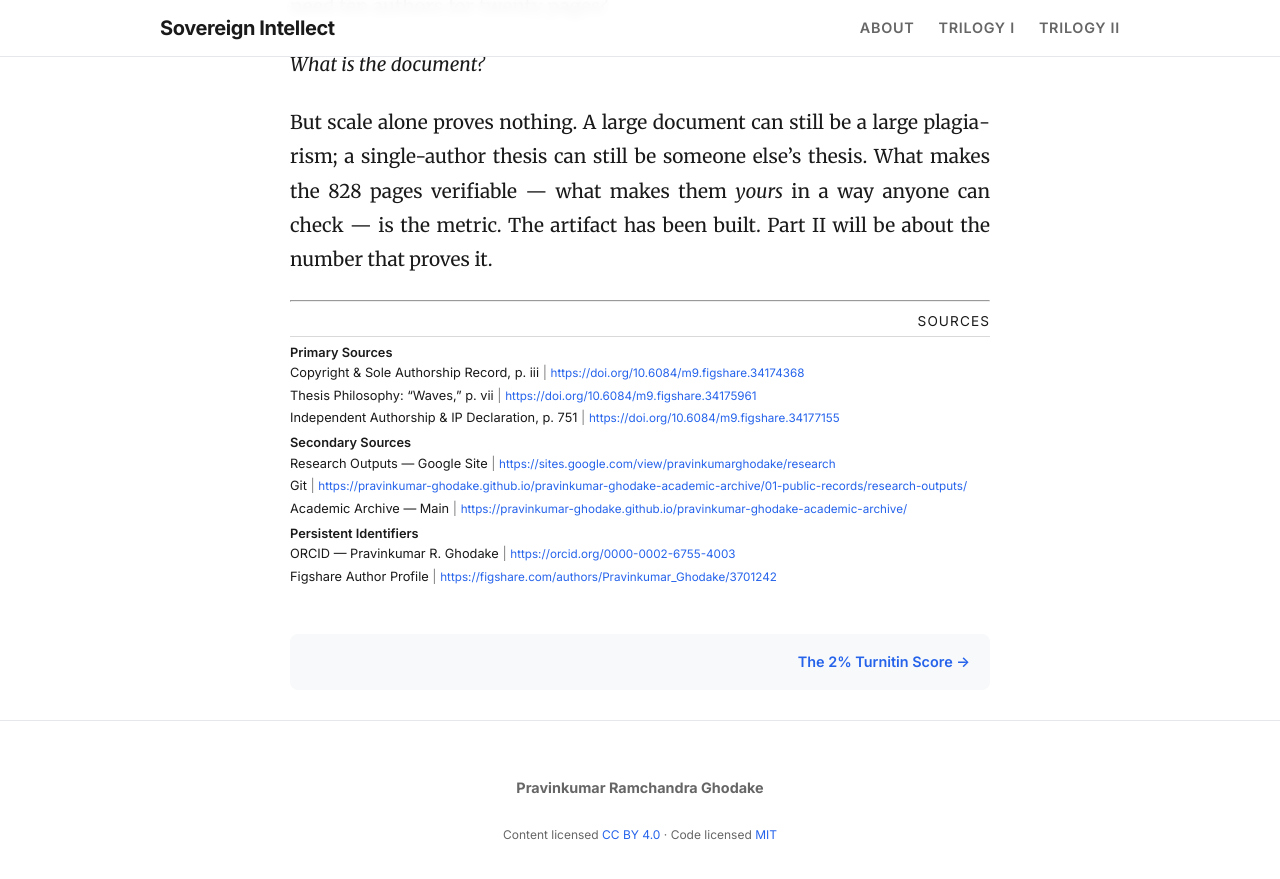
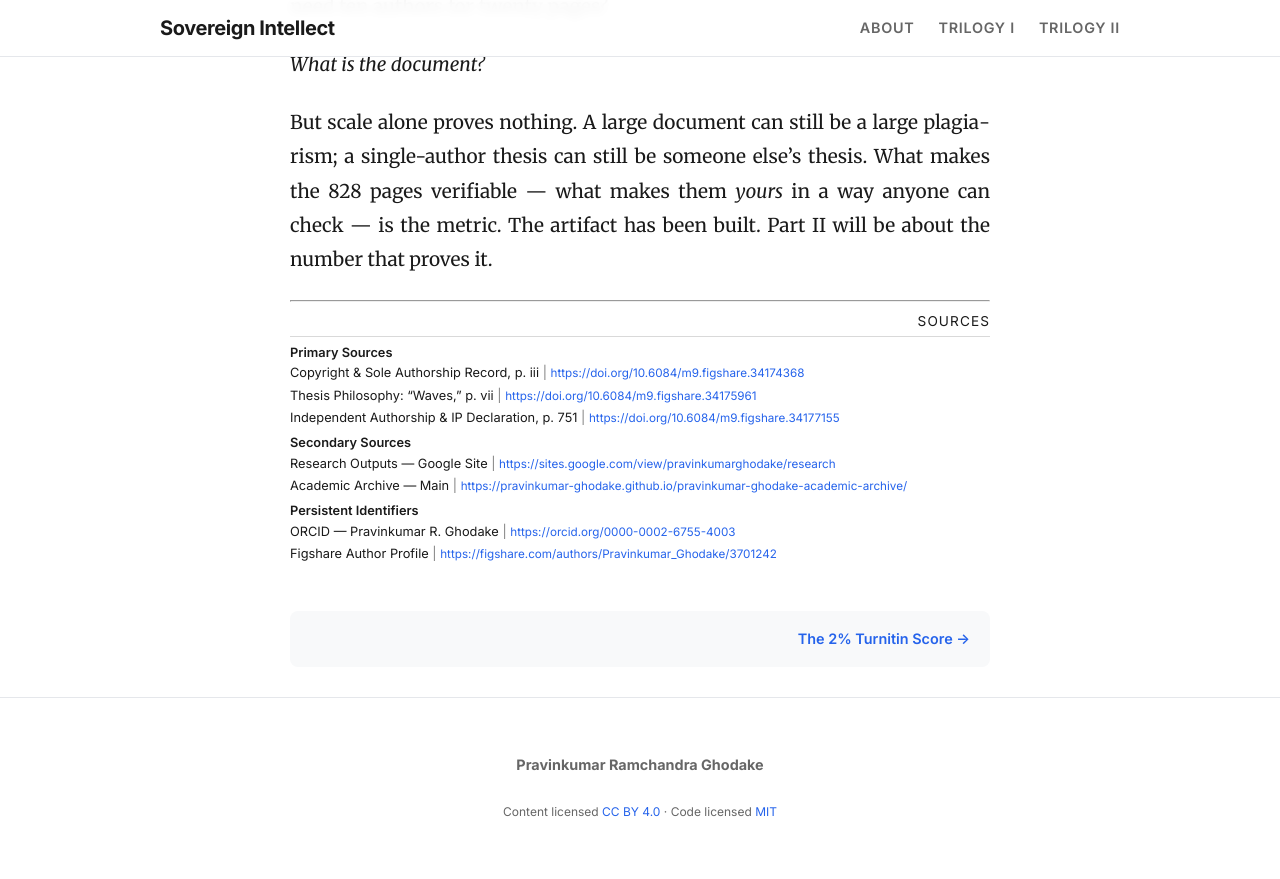
Before and after one commit to pravinkumar-ghodake/sovereign-intellect-blog, a Jekyll site: the page built from _posts/2026-11-22-the-unbroken-thread.md, in a window 1280 px wide and 900 px high, scrolled down 5618 px. Shown: the top 879 px of the window. Built offline with Jekyll 4.4.1, drawn with Linux system fonts in a browser that asks for light colours.

Commit message:
Update 2026-11-22-the-unbroken-thread.md

```diff
--- a/_posts/2026-11-22-the-unbroken-thread.md
+++ b/_posts/2026-11-22-the-unbroken-thread.md
@@ -147,12 +147,6 @@ But scale alone proves nothing. A large document can still be a large plagiarism
   </div>
 
   <div style="margin-bottom: 0.3rem; white-space: nowrap; overflow-x: auto;">
-    Git
-    <span style="opacity: 0.55;"> | </span>
-    <a href="https://pravinkumar-ghodake.github.io/pravinkumar-ghodake-academic-archive/01-public-records/research-outputs/" style="font-size: 0.73rem;">https://pravinkumar-ghodake.github.io/pravinkumar-ghodake-academic-archive/01-public-records/research-outputs/</a>
-  </div>
-
-  <div style="margin-bottom: 0.3rem; white-space: nowrap; overflow-x: auto;">
     Academic Archive — Main
     <span style="opacity: 0.55;"> | </span>
     <a href="https://pravinkumar-ghodake.github.io/pravinkumar-ghodake-academic-archive/" style="font-size: 0.73rem;">https://pravinkumar-ghodake.github.io/pravinkumar-ghodake-academic-archive/</a>
```
